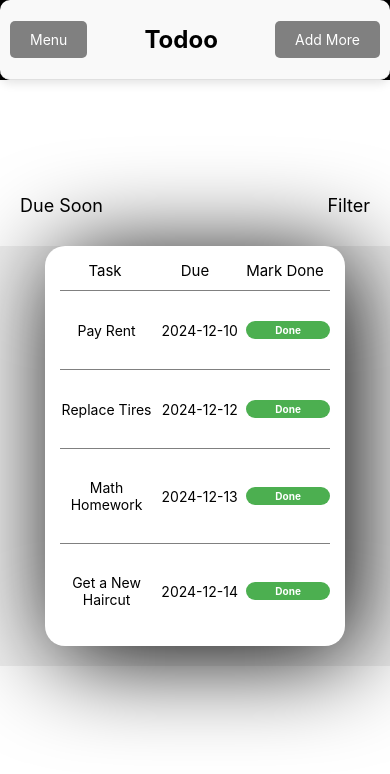
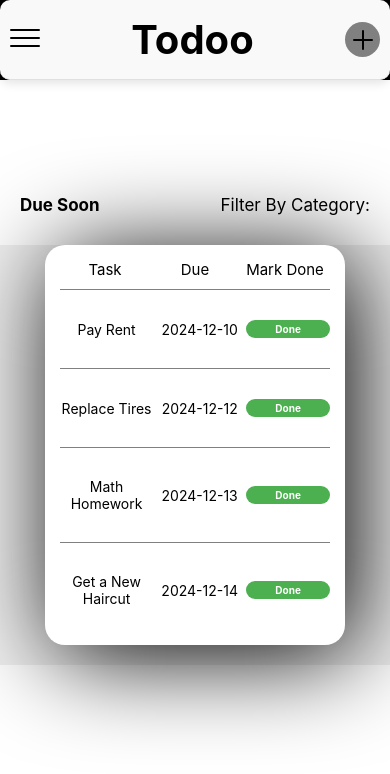
Before and after one commit to Enow-Jason/TodooApp-Mobile, a React Native app: screen / in a window 390 px wide. Shown: the top 774 px of the page. Built offline with nearby package versions, Linux system fonts and the light colour scheme.

Commit message:
Added Burger Icon and Plus icon. Functionality added for Plus icon. Done button removes task from list

```diff
--- a/src/Components/NavBar.js
+++ b/src/Components/NavBar.js
@@ -1,7 +1,46 @@
-import React from "react";
-import { View, StyleSheet, Text, TouchableOpacity, SafeAreaView, Platform, StatusBar } from "react-native";
+import React, {useState, useContext} from "react";
+import {
+    View,
+    StyleSheet,
+    Text,
+    TouchableOpacity,
+    SafeAreaView,
+    Platform,
+    StatusBar,
+    Modal,
+    TextInput
+} from "react-native";
+import {TodoListContext} from "../Context/TodoListContext";
 
 const NavBar = () => {
+    const [todo, setTodo] = useState('')
+    const { dispatch } = useContext(TodoListContext);
+    const [dueDate, setDueDate] = useState('')
+    const [isMenuOpen, setIsMenuOpen] = useState(false);
+    const [isAddMoreButtonOpen, setIsAddMoreOpen] = useState(false);
+
+    const toggleMenu = () => {
+        setIsMenuOpen((prev) => !prev);
+    };
+
+    const toggleAddMore = () => {
+        setIsAddMoreOpen((prev) => !prev); // Toggle the state
+    };
+
+    const addTodo = () => {
+        if (todo) {
+            dispatch({
+                type: 'ADD_TODO',
+                task: todo,
+                due: dueDate, // Assuming due date is formatted correctly
+                priority: 'normal', // Default priority, adjust as needed
+            });
+            setTodo('');
+            setDueDate('');
+            toggleAddMore(); // Close the modal after adding
+        }
+    };
+
     return (
         <SafeAreaView style={styles.container}>
             <StatusBar
@@ -10,18 +49,61 @@ const NavBar = () => {
                 barStyle="dark-content"
             />
             <View style={styles.navbar}>
-                <View style={styles.buttonLeft}>
-                    <TouchableOpacity style={styles.button}>
-                        <Text style={styles.buttonText}>Menu</Text>
-                    </TouchableOpacity>
+                <TouchableOpacity style={styles.hamburgerMenu} onPress={toggleMenu}>
+                    <View style={[styles.bar, styles.barTop]} />
+                    <View style={[styles.bar, styles.barMiddle]} />
+                    <View style={[styles.bar, styles.barBottom]} />
+                </TouchableOpacity>
+                <Text style={styles.title}>Todoo</Text>
+                <TouchableOpacity
+                    style={styles.addMoreMenu}
+                    onPress={toggleAddMore}
+                >
+                    <View style={styles.plusSign}>
+                        <View style={[styles.line, styles.horizontalLine]}/>
+                        <View style={[styles.line, styles.verticalLine]}/>
+                    </View>
+                </TouchableOpacity>
+            </View>
+
+            {/* Modal for the Add More functionality */}
+            <Modal
+                animationType="fade"
+                transparent={true}
+                visible={isAddMoreButtonOpen}
+                onRequestClose={() => {
+                    setIsAddMoreOpen(false);
+                }}
+            >
+                <View style={styles.centeredView}>
+                    <View style={styles.modalView}>
+                        <Text style={styles.modalText}>Add More Tasks</Text>
+                        <TextInput
+                            placeholder="Enter Task"
+                            value={todo}
+                            onChangeText={setTodo}
+                        />
+                        <TextInput
+                            placeholder="Enter Due Date(YYYY/MM/DD)"
+                            value={dueDate}
+                            onChangeText={setDueDate}
+                        />
+                        <TouchableOpacity
+                            style={{ ...styles.openButton, backgroundColor: "green", marginBottom: 20 }}
+                            onPress={addTodo}
+                        >
+                            <Text style={styles.textStyle}>Add Task</Text>
+                        </TouchableOpacity>
+
+                        <TouchableOpacity
+                            style={{ ...styles.openButton, backgroundColor: "#2196F3" }}
+                            onPress={toggleAddMore}
+                        >
+                            <Text style={styles.textStyle}>Close</Text>
+                        </TouchableOpacity>
+                    </View>
                 </View>
-                <Text style={styles.title}>Todoo</Text>
-                <View style={styles.buttonRight}>
-                    <TouchableOpacity style={styles.button}>
-                        <Text style={styles.buttonText}>Add More</Text>
-                    </TouchableOpacity>
-                </View>
-            </View>
+            </Modal>
         </SafeAreaView>
     );
 };
@@ -49,29 +131,103 @@ const styles = StyleSheet.create({
         paddingHorizontal: 10,
     },
     title: {
-
-        fontSize: 24,
+        fontSize: 40,
         fontWeight: 'bold',
         textAlign: 'center',
         flex: 1,
     },
-    buttonLeft: {
+    addMoreMenu: {
+        width: 35,
+        height: 35,
+        borderRadius: 20,
+        backgroundColor: 'grey',
         justifyContent: 'center',
+        alignItems: 'center',
+        shadowColor: '#000',
+        shadowOffset: { width: 0, height: 0 },
+        shadowOpacity: 0,
+        shadowRadius: 3.84,
+        elevation: 1, // for Android
     },
-    buttonRight: {
+    plusSign: {
         justifyContent: 'center',
+        alignItems: "center",
+        width: 30,
+        height: 30,
     },
-    button: {
-        paddingVertical: 10,
-        paddingHorizontal: 20,
-        backgroundColor: 'grey',
-        borderRadius: 5,
+    line: {
+        position: "absolute",
+        backgroundColor: "black",
+        width: 2,
+        height: 20,
+        borderRadius: 2,
     },
-    buttonText: {
-        color: 'white',
-        fontSize: 14,
-        textAlign: 'center',
+    horizontalLine: {
+        transform: [{ rotate: '0deg' }]
     },
+    verticalLine: {
+        transform: [{ rotate: '90deg' }]
+    },
+    hamburgerMenu: {
+        justifyContent: 'center',
+        width: 30,
+        height: 30,
+    },
+    bar: {
+        position: 'absolute',
+        width: '100%',
+        height: 2,
+        backgroundColor: 'black',
+        borderRadius: 2,
+        transition: 'all 0.3s ease',
+    },
+    barTop: {
+        top: 4,
+    },
+    barMiddle: {
+        top: 12,
+    },
+    barBottom: {
+        top: 20,
+    },
+    centeredView: {
+        flex: 1,
+        justifyContent: "center",
+        alignItems: "center",
+        marginTop: 22
+    },
+    modalView: {
+        margin: 20,
+        backgroundColor: "white",
+        borderRadius: 20,
+        padding: 35,
+        alignItems: "center",
+        shadowColor: "#000",
+        shadowOffset: {
+            width: 0,
+            height: 2
+        },
+        shadowOpacity: 0.25,
+        shadowRadius: 3.84,
+        elevation: 5
+    },
+    openButton: {
+        backgroundColor: "#F194FF",
+        borderRadius: 20,
+        padding: 10,
+        elevation: 2
+    },
+    textStyle: {
+        color: "white",
+        fontWeight: "bold",
+        textAlign: "center"
+    },
+    modalText: {
+        fontWeight: "bold",
+        fontSize: 25,
+        marginBottom: 15,
+        textAlign: "center"
+    }
 });
 
 export default NavBar;
--- a/src/Components/ViewTodos.js
+++ b/src/Components/ViewTodos.js
@@ -1,19 +1,20 @@
-import React from 'react';
+import React, {useContext, useState} from 'react';
 import { StyleSheet, View, Text, FlatList, TouchableOpacity } from 'react-native';
+import {TodoListContext} from "../Context/TodoListContext";
 
-const App = () => {
-    const tasks = [
-        { id: '1', task: 'Pay Rent', due: '2024-12-10' },
-        { id: '2', task: 'Replace Tires', due: '2024-12-12' },
-        { id: '3', task: 'Math Homework', due: '2024-12-13' },
-        { id: '4', task: 'Get a New Haircut', due: '2024-12-14' },
-    ];
+const TodoList = () => {
+    const [todo, setTodo] = useState('')
+    const {todos, dispatch } = useContext(TodoListContext);
 
     const renderTask = ({ item }) => (
         <View style={styles.row}>
             <Text style={styles.taskText}>{item.task}</Text>
             <Text style={styles.dueText}>{item.due}</Text>
-            <TouchableOpacity style={styles.markDoneButton}>
+            <TouchableOpacity
+                onPress={() => dispatch({ type: 'MARK_DONE', payload: item.id })}
+                style={styles.markDoneButton}
+                accessible={true}
+                accessibilityLabel="Mark task as done">
                 <Text style={styles.markDoneText}>Done</Text>
             </TouchableOpacity>
         </View>
@@ -24,9 +25,8 @@ const App = () => {
             {/* Header with "Due Soon" and "Filter" */}
             <View style={styles.headerContainer}>
                 <Text style={styles.dueSoonText}>Due Soon</Text>
-                <Text style={styles.filterText}>Filter</Text>
+                <Text style={styles.filterText}>Filter By Category:</Text>
             </View>
-
             {/* Card with tasks */}
             <View style={styles.container}>
                 <View style={styles.card}>
@@ -35,12 +35,18 @@ const App = () => {
                         <Text style={styles.headerText}>Due</Text>
                         <Text style={styles.headerText}>Mark Done</Text>
                     </View>
-                    <FlatList
-                        data={tasks}
-                        keyExtractor={(item) => item.id}
-                        renderItem={renderTask}
-                        contentContainerStyle={styles.list}
-                    />
+                    {todos.length > 0 ? (
+                        <FlatList
+                            data={todos}
+                            keyExtractor={(item) => item.id}
+                            renderItem={renderTask}
+                            contentContainerStyle={styles.list}
+                        />
+                    ):(
+                        <View>
+                            <Text>No tasks to display</Text>
+                        </View>
+                    )}
                 </View>
             </View>
         </View>
@@ -63,13 +69,14 @@ const styles = StyleSheet.create({
         width: '100%',
     },
     dueSoonText: {
-        fontSize: 18,
+        fontSize: 17,
         color: 'Grey',
+        fontWeight: "bold",
         textAlign: 'left',
         paddingVertical: 10,
     },
     filterText: {
-        fontSize: 18,
+        fontSize: 17,
         color: 'Grey',
         textAlign: 'right',
         paddingVertical: 10,
@@ -141,4 +148,4 @@ const styles = StyleSheet.create({
 });
 
 
-export default App;
+export default TodoList;
--- /dev/null
+++ b/src/Context/TodoListContext.js
@@ -0,0 +1,20 @@
+import React, {createContext, useReducer} from "react";
+import {TodoReducer} from "../Reducers/TodoReducer";
+
+export const TodoListContext = createContext();
+
+const TodoListContextProvider = ({children}) => {
+    const [todos, dispatch] = useReducer(TodoReducer, [
+        { id: 1, task: 'Pay Rent', due: '2024-12-10' },
+        { id: 2, task: 'Replace Tires', due: '2024-12-12' },
+        { id: 3, task: 'Math Homework', due: '2024-12-13' },
+        { id: 4, task: 'Get a New Haircut', due: '2024-12-14' }
+    ]);
+    return (
+        <TodoListContext.Provider value={{todos, dispatch}}>
+            {children}
+        </TodoListContext.Provider>
+    )
+};
+
+export default TodoListContextProvider;
--- /dev/null
+++ b/src/Reducers/TodoReducer.js
@@ -0,0 +1,20 @@
+export const TodoReducer = (state, action) => {
+    switch (action.type) {
+        case 'ADD_TODO':
+            return [
+                ...state,
+                {
+                    id: parseInt(Math.random() * 10000000, 10), // Example for integer ID
+                    task: action.task, // Changed from 'text' to 'task'
+                    due: action.due,   // Assuming due date is required
+                    priority: action.priority || 'normal' // Default priority if not provided
+                }
+            ];
+        case 'MARK_DONE':
+            return state.filter((todo) => todo.id !== Number(action.payload));
+        case 'REMOVE_TODO':
+            return state.filter((todo) => todo.id !== Number(action.id));
+        default:
+            return state;
+    }
+};
```
Also changed, not shown: src/Context/Buttons.js (deleted, +0 -15 lines), src/Screens/OverviewScreen.js (+7 -0 lines).
